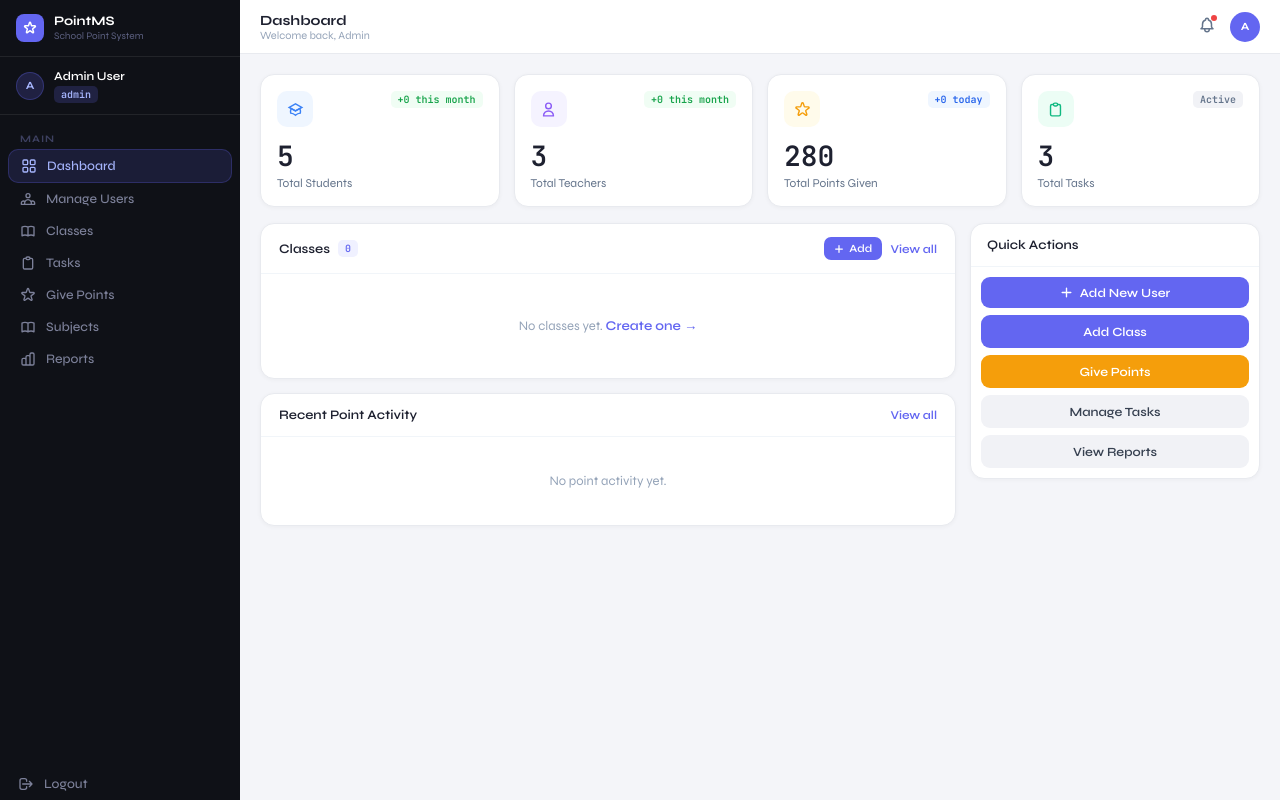
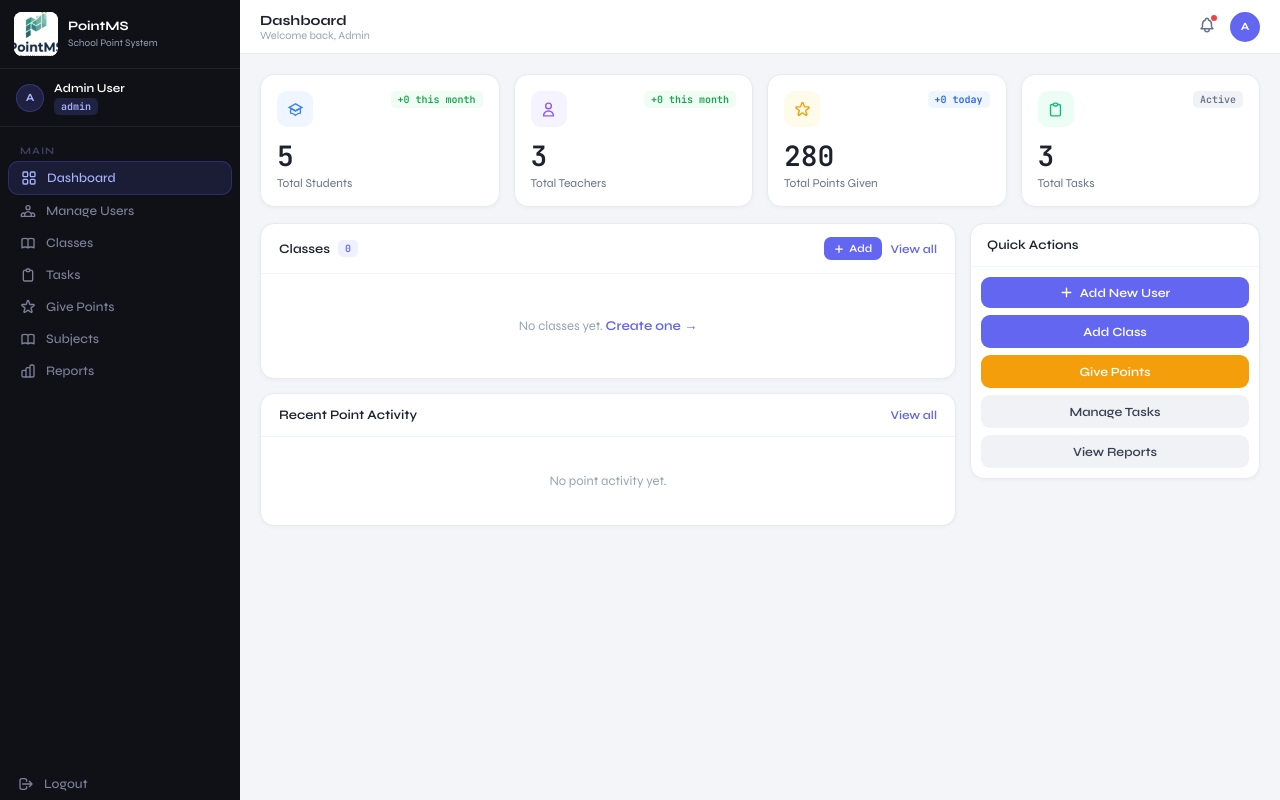
Before and after one commit to Fauzannvm1/Point-Management, a Laravel app: page /dashboard in a window 1280 px wide. Run offline with Laravel 12, Linux system fonts and the light colour scheme; a user stored in the database is signed in; data comes from the database, SQL or seed files in the repository; data that the repository does not hold is empty.

Commit message:
debugging some features on 3 dashboards, adding logo and favicon

```diff
--- a/app/Http/Controllers/AuthController.php
+++ b/app/Http/Controllers/AuthController.php
@@ -768,8 +768,9 @@ class AuthController extends Controller
             'description'        => 'nullable|string',
             'teacher_subject_id' => 'required|exists:teacher_subjects,id',
             'due_date'           => 'nullable|date',
-            'max_grade'          => 'integer|min:1|max:100',
         ]);
+
+        $validated['max_grade'] = 100;
 
         return response()->json(Task::create($validated), 201);
     }
@@ -787,8 +788,9 @@ class AuthController extends Controller
             'title'             => 'required|string|max:150',
             'description'       => 'nullable|string',
             'due_date'          => 'nullable|date',
-            'max_grade'         => 'integer|min:1|max:100',
         ]);
+
+        $validated['max_grade'] = 100;
 
         $task->update($validated);
         return response()->json($task);
--- a/app/Http/Controllers/ClassController.php
+++ b/app/Http/Controllers/ClassController.php
@@ -371,24 +371,27 @@ class ClassController extends Controller
             'Expires'             => '0'
         ];
 
-        $columns = ['Class Rank', 'Student Name', 'Email', 'Joined At'];
-        foreach ($tasks as $task) {
-            $columns[] = 'Task: ' . $task->title;
-        }
+        // Required columns:
+        // No, Student Name, task columns (task title), Total Points, Average Points, Class Grade
+        $columns = ['No', 'Student Name'];
+        foreach ($tasks as $task) $columns[] = $task->title;
         $columns[] = 'Total Points';
-        $columns[] = 'Average Grade';
+        $columns[] = 'Average Points';
+        $columns[] = 'Class Grade';
 
-        $callback = function() use($students, $columns, $tasks) {
+        $callback = function() use($students, $columns, $tasks, $class) {
             $file = fopen('php://output', 'w');
-            fputcsv($file, $columns);
+            $delimiter = ';';
+
+            // UTF-8 BOM helps Excel detect encoding correctly.
+            fwrite($file, "\xEF\xBB\xBF");
+
+            // Use locale-friendly delimiter so Excel opens each field in its own column.
+            fputcsv($file, $columns, $delimiter);
 
             $rows = [];
             foreach ($students as $student) {
-                $rowData = [
-                    'Student Name'  => $student['name'],
-                    'Email'         => $student['email'],
-                    'Joined At'     => $student['joined_at']->format('Y-m-d'),
-                ];
+                $rowData = ['Student Name' => $student['name']];
 
                 $totalPoints = 0;
                 $totalGraded = 0;
@@ -401,16 +404,17 @@ class ClassController extends Controller
                         ->first();
 
                     if ($submission && $submission->grade !== null) {
-                        $rowData['Task: ' . $task->title] = $submission->grade;
+                        $rowData[$task->title] = $submission->grade;
                         $totalPoints += $submission->grade;
                         $totalGraded++;
                     } else {
-                        $rowData['Task: ' . $task->title] = '0';
+                        $rowData[$task->title] = '0';
                     }
                 }
 
                 $rowData['Total Points'] = $totalPoints;
-                $rowData['Average Grade'] = $totalGraded > 0 ? round($totalPoints / $totalGraded, 2) : 0;
+                $rowData['Average Points'] = $totalGraded > 0 ? round($totalPoints / $totalGraded, 2) : 0;
+                $rowData['Class Grade'] = $class->name;
                 $rows[] = $rowData;
             }
 
@@ -418,15 +422,16 @@ class ClassController extends Controller
                 return $b['Total Points'] <=> $a['Total Points'];
             });
 
-            $rank = 1;
+            $no = 1;
             foreach ($rows as $row) {
-                $csvRow = [$rank++, $row['Student Name'], $row['Email'], $row['Joined At']];
+                $csvRow = [$no++, $row['Student Name']];
                 foreach ($tasks as $task) {
-                    $csvRow[] = $row['Task: ' . $task->title];
+                    $csvRow[] = $row[$task->title] ?? '0';
                 }
                 $csvRow[] = $row['Total Points'];
-                $csvRow[] = $row['Average Grade'];
-                fputcsv($file, $csvRow);
+                $csvRow[] = $row['Average Points'];
+                $csvRow[] = $row['Class Grade'];
+                fputcsv($file, $csvRow, $delimiter);
             }
             fclose($file);
         };
--- a/resources/views/auth/login.blade.php
+++ b/resources/views/auth/login.blade.php
@@ -6,6 +6,7 @@
     <meta http-equiv="X-UA-Compatible" content="ie=edge">
     <title>Log In — Point Management</title>
     <meta name="description" content="Sign in to your Point Management account.">
+    <link rel="icon" type="image/png" href="{{ asset('storage_backup/Icon.png') }}">
 
     <!-- Font Icon -->
     <link rel="stylesheet" href="{{ asset ('public/dist_login/fonts/material-icon/css/material-design-iconic-font.min.css') }}">
@@ -520,7 +521,7 @@
             <div class="container">
                 <div class="signin-content">
                     <div class="signin-image">
-                        <figure><img src="{{ asset ('public/dist_login/images/signin-image.jpg') }}" alt="sing up image"></figure>
+                        <figure><img src="{{ asset ('public/dist_login/images/signin-image.jpg') }}" alt="sign up image"></figure>
                     </div>
 
                     <div class="signin-form">
--- a/resources/views/auth/register.blade.php
+++ b/resources/views/auth/register.blade.php
@@ -6,6 +6,7 @@
     <meta http-equiv="X-UA-Compatible" content="ie=edge">
     <title>Register — Point Management</title>
     <meta name="description" content="Create your Point Management account.">
+    <link rel="icon" type="image/png" href="{{ asset('storage_backup/Icon.png') }}">
 
     <!-- Font Icon -->
     <link rel="stylesheet" href="{{ asset ('public/dist_login/fonts/material-icon/css/material-design-iconic-font.min.css') }}">
@@ -589,7 +590,7 @@
                                     <option value="admin">Admin</option>
                                     <option value="teacher">Teacher</option>
                                     <option value="student">Student</option>
-                                    <option value="parent">Parent</option>
+                                    <!-- <option value="parent">Parent</option> -->
                                 </select>
                             </div>
                             <div class="form-group" style="display: flex; align-items: center; position: relative;">
--- a/resources/views/dashboard/admin.blade.php
+++ b/resources/views/dashboard/admin.blade.php
@@ -4,6 +4,7 @@
   <meta charset="UTF-8">
   <meta name="viewport" content="width=device-width, initial-scale=1.0">
   <title>Admin - PointMS</title>
+  <link rel="icon" type="image/png" href="{{ asset('storage_backup/Icon.png') }}">
   <link href="https://fonts.googleapis.com/css2?family=Syne:wght@400;500;600;700;800&family=JetBrains+Mono:wght@400;500;600&display=swap" rel="stylesheet">
   <style>
     :root {
@@ -39,6 +40,44 @@
       left: 0; top: 0;
       z-index: 60;
       transition: transform 0.25s ease;
+    }
+
+    .sidebar-brand {
+      display: flex;
+      align-items: center;
+      gap: 10px;
+      padding: 12px 14px;
+      border-bottom: 1px solid rgba(255,255,255,.08);
+    }
+    .sidebar-brand-icon {
+      width: 44px;
+      height: 44px;
+      flex-shrink: 0;
+      overflow: hidden;
+      border-radius: 8px;
+      background: #fff;
+      position: relative;
+    }
+    .sidebar-brand-icon img {
+      width: 115px;
+      height: auto;
+      max-width: none;
+      position: absolute;
+      left: 50%;
+      top: -14px;
+      transform: translateX(-50%);
+      display: block;
+    }
+    .sidebar-brand-name {
+      color: #fff;
+      font-size: 13px;
+      font-weight: 700;
+      line-height: 1.2;
+    }
+    .sidebar-brand-tag {
+      font-size: 10px;
+      color: #94a3b8;
+      margin-top: 2px;
     }
 
     .main {
@@ -505,7 +544,7 @@
       <div><label style="display:block;font-size:12px;font-weight:600;color:#374151;margin-bottom:4px">Teacher Subject</label><select id="tTS" class="form-input"><option value="">-- Select --</option></select></div>
       <div class="grid-2">
         <div><label style="display:block;font-size:12px;font-weight:600;color:#374151;margin-bottom:4px">Due Date</label><input type="date" id="tDue" class="form-input"></div>
-        <div><label style="display:block;font-size:12px;font-weight:600;color:#374151;margin-bottom:4px">Max Grade</label><input type="number" id="tGrade" value="100" class="form-input"></div>
+        <div style="display:none"><label style="display:block;font-size:12px;font-weight:600;color:#374151;margin-bottom:4px">Max Grade</label><input type="number" id="tGrade" value="100" class="form-input"></div>
       </div>
     </div>
     <div style="display:flex;gap:10px;margin-top:18px">
@@ -738,7 +777,7 @@
       </div>
       <button onclick="exportClassData()" id="cpExportBtn" style="display:flex;align-items:center;gap:5px;background:#f0f1ff;color:#6366f1;border:1px solid #e0e2ff;padding:4px 10px;border-radius:6px;font-size:10px;font-weight:600;cursor:pointer;font-family:'Syne',sans-serif;transition:all 0.15s">
         <svg style="width:12px;height:12px" fill="none" viewBox="0 0 24 24" stroke="currentColor" stroke-width="2"><path stroke-linecap="round" stroke-linejoin="round" d="M4 16v1a3 3 0 003 3h10a3 3 0 003-3v-1m-4-4l-4 4m0 0l-4-4m4 4V4"/></svg>
-        Export CSV
+        Export Excel
       </button>
     </div>
 
@@ -759,15 +798,13 @@
 <div class="shell">
 
   <aside class="sidebar" id="sidebar">
-    <div style="padding:14px 16px;border-bottom:1px solid rgba(255,255,255,.08)">
-      <div style="display:flex;align-items:center;gap:10px">
-        <div style="width:28px;height:28px;border-radius:8px;background:#6366f1;display:flex;align-items:center;justify-content:center;flex-shrink:0">
-          <svg style="width:14px;height:14px;color:#fff" fill="none" viewBox="0 0 24 24" stroke="currentColor" stroke-width="2.5"><path stroke-linecap="round" stroke-linejoin="round" d="M11.049 2.927c.3-.921 1.603-.921 1.902 0l1.519 4.674a1 1 0 00.95.69h4.915c.969 0 1.371 1.24.588 1.81l-3.976 2.888a1 1 0 00-.363 1.118l1.518 4.674c.3.922-.755 1.688-1.538 1.118l-3.976-2.888a1 1 0 00-1.176 0l-3.976 2.888c-.783.57-1.838-.197-1.538-1.118l1.518-4.674a1 1 0 00-.363-1.118l-3.976-2.888c-.784-.57-.38-1.81.588-1.81h4.914a1 1 0 00.951-.69l1.519-4.674z"/></svg>
-        </div>
-        <div>
-          <p style="color:#fff;font-size:13px;font-weight:700;line-height:1.2">PointMS</p>
-          <p style="font-size:10px;color:#5c6080">School Point System</p>
-        </div>
+    <div class="sidebar-brand">
+      <div class="sidebar-brand-icon">
+        <img src="{{ asset('storage_backup/Icon.png') }}" alt="">
+      </div>
+      <div>
+        <p class="sidebar-brand-name">PointMS</p>
+        <p class="sidebar-brand-tag">School Point System</p>
       </div>
     </div>
 
@@ -1095,7 +1132,6 @@
       <div id="p-rep" class="page">
         <div class="page-header">
           <div><h2 style="font-size:15px;font-weight:700;color:#1e2130">Reports</h2><p style="font-size:12px;color:#64748b;margin-top:2px">Full point transaction history</p></div>
-          <button class="btn-secondary"><svg style="width:13px;height:13px" fill="none" viewBox="0 0 24 24" stroke="currentColor" stroke-width="2"><path stroke-linecap="round" stroke-linejoin="round" d="M4 16v1a3 3 0 003 3h10a3 3 0 003-3v-1m-4-4l-4 4m0 0l-4-4m4 4V4"/></svg>Export CSV</button>
         </div>
         <div class="grid-4" style="margin-bottom:14px">
           <div class="card" style="padding:14px;text-align:center"><p class="stat-number" style="color:#6366f1" id="rTotal">--</p><p style="font-size:11px;color:#64748b;margin-top:3px">Total Points</p></div>
@@ -1896,7 +1932,7 @@ async function openEditTask(id) {
   document.getElementById('tTitle').value=t.title;
   document.getElementById('tDesc').value=t.description||'';
   document.getElementById('tDue').value=t.due_date||'';
-  document.getElementById('tGrade').value=t.max_grade;
+  document.getElementById('tGrade').value='100';
   await populateTeacherSubjectSelect('tTS');
   document.getElementById('tTS').value=t.teacher_subject_id;
   openModal('mTask');
@@ -1905,7 +1941,7 @@ async function openEditTask(id) {
 async function saveTask() {
   const title=document.getElementById('tTitle').value.trim(), ts=document.getElementById('tTS').value;
   if(!title||!ts){ alert('Title and Teacher Subject required.'); return; }
-  const {ok,data} = await apiFetch(editTaskId?`/admin/tasks/${editTaskId}`:'/admin/tasks',{method:editTaskId?'PUT':'POST',headers:{'Content-Type':'application/json'},body:JSON.stringify({title,description:document.getElementById('tDesc').value.trim(),teacher_subject_id:ts,due_date:document.getElementById('tDue').value||null,max_grade:document.getElementById('tGrade').value})});
+  const {ok,data} = await apiFetch(editTaskId?`/admin/tasks/${editTaskId}`:'/admin/tasks',{method:editTaskId?'PUT':'POST',headers:{'Content-Type':'application/json'},body:JSON.stringify({title,description:document.getElementById('tDesc').value.trim(),teacher_subject_id:ts,due_date:document.getElementById('tDue').value||null})});
   if(ok){ closeModal('mTask'); loadTasks(); } else { alert(data.message||'Something went wrong.'); }
 }
 
--- a/resources/views/welcome.blade.php
+++ b/resources/views/welcome.blade.php
@@ -5,6 +5,7 @@
         <meta name="viewport" content="width=device-width, initial-scale=1">
 
         <title>{{ config('app.name', 'Laravel') }}</title>
+        <link rel="icon" type="image/png" href="{{ asset('storage_backup/Icon.png') }}">
 
         <!-- Fonts -->
         <link rel="preconnect" href="https://fonts.bunny.net">
--- a/routes/web.php
+++ b/routes/web.php
@@ -84,7 +84,7 @@ Route::middleware('auth')->group(function () {
         Route::get('/tasks', [TaskController::class, 'index']);
         Route::get('/tasks/create', [TaskController::class, 'create']);
         Route::post('/tasks', [TaskController::class, 'store']);
-        Route::post('/tasks/{task}', [TaskController::class, 'update']);
+        Route::match(['post', 'put'], '/tasks/{task}', [TaskController::class, 'update']);
         Route::delete('/tasks/{task}', [TaskController::class, 'destroy']);
 
         // Submissions
```
Also changed, not shown: app/Http/Controllers/TaskController.php (+15 -13 lines), resources/views/dashboard/parent.blade.php (+11 -0 lines), resources/views/dashboard/student.blade.php (+94 -11 lines), resources/views/dashboard/teacher.blade.php (+54 -14 lines), resources/views/index.blade.php (+6 -15 lines), public/storage_backup/Gemini_Generated_Image_m8hmmjm8hmmjm8hm.png (deleted), public/storage_backup/Icon.png (added).
